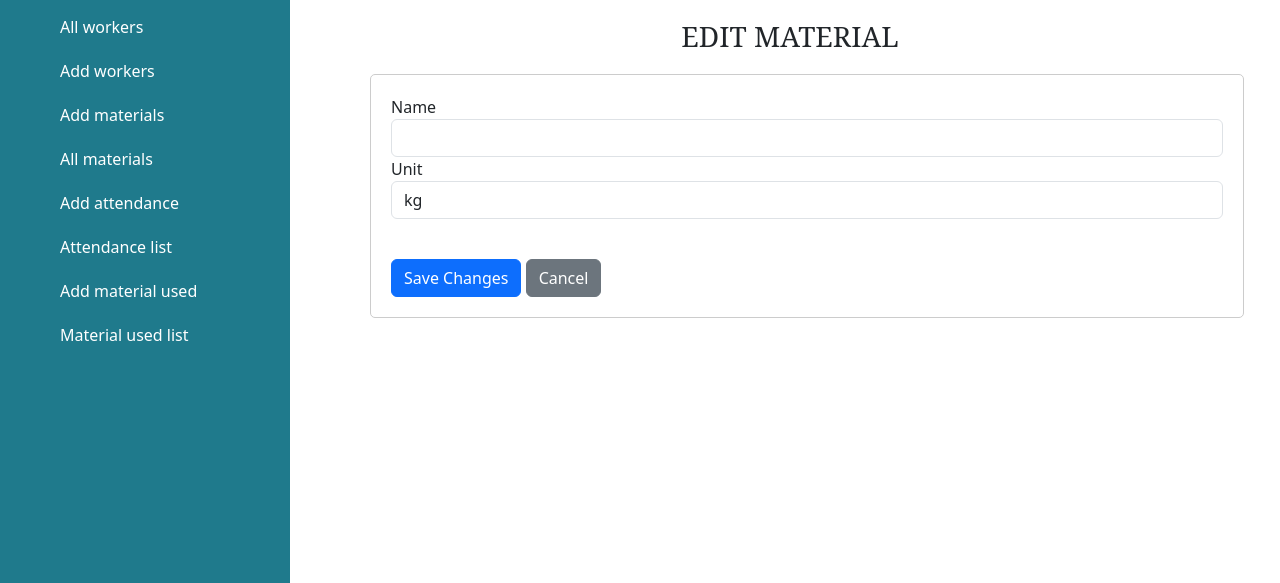
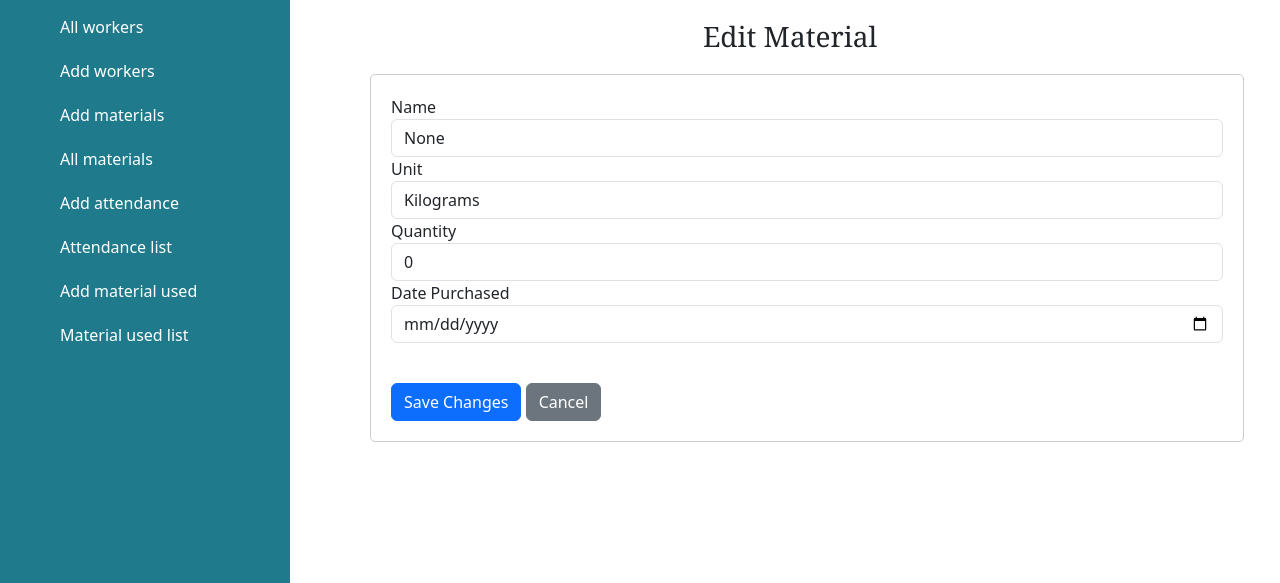
Before and after one commit to EstherAuma/Construction-site, a Django app: template materialTracker/templates/pages/edit-material.html in a window 1280 px wide. Shown: the top 583 px of the page. Run offline with Django 5.2, Linux system fonts and the light colour scheme; the template is opened without the code that fills it: values that come from a table or form of the project are taken from there, others are empty; some libraries are stand-ins or nearby versions.

Commit message:
fix editing the materials

```diff
--- a/materialTracker/forms.py
+++ b/materialTracker/forms.py
@@ -11,6 +11,10 @@
     class Meta:
         model = Material
         fields = ['name', 'quantity','unit',  'date_purchased']
+        widgets = {
+            'date_purchased': forms.DateInput(attrs={'type': 'date', 'class': 'form-control'}),
+            'unit': forms.Select(choices=Material.UNIT_CHOICES, attrs={'class': 'form-control'})
+        }
 
 class AttendanceForm(forms.ModelForm):
     class Meta:
--- a/materialTracker/models.py
+++ b/materialTracker/models.py
@@ -1,5 +1,6 @@
 from django.db import models
 from django.core.exceptions import ValidationError
+from decimal import Decimal
 
 from django.utils import timezone
 def validate_not_future_date(value):
@@ -45,7 +46,7 @@
 
 class MaterialUsage(models.Model):
     material = models.ForeignKey(Material, on_delete=models.CASCADE)
-    quantity = models.CharField(max_length=10, null=False, blank=False)
+    quantity = models.PositiveIntegerField(default=0)
     date_used = models.DateField(default=timezone.now, validators=[validate_not_future_date])
     price_per_unit = models.DecimalField(max_digits=10, decimal_places=2, null=False, blank=False)
 
@@ -54,4 +55,14 @@
 
     @property
     def total_price(self):
+
         return self.quantity * self.price_per_unit
+
+    def save(self, *args, **kwargs):
+        if self.pk is None:
+            material = self.material
+            if material.quantity < self.quantity:
+                raise ValidationError("Insufficient material quantity")
+            material.quantity -= self.quantity
+            material.save()
+        super().save(*args, **kwargs)
--- a/materialTracker/templates/pages/edit-material.html
+++ b/materialTracker/templates/pages/edit-material.html
@@ -1,23 +1,42 @@
 {% extends 'pages/base.html' %}
 {% block content %}
 
-<h3>EDIT MATERIAL</h3>
-<form method="POST" action="", class="add-material-form">
+<h3>Edit Material</h3>
+<form method="POST" action="" class="add-material-form">
     {% csrf_token %}
+
     <div class="form-group">
         <label for="{{ form.name.id_for_label }}">Name</label>
         <input type="text" name="{{ form.name.name }}" id="{{ form.name.id_for_label }}"
-         value="{{ form.name.value|default_if_none:'' }}" class="form-control", required="True">
+               value="{{ form.name.value }}" class="form-control" required>
+    </div>
 
-    </div>
     <div class="form-group">
         <label for="{{ form.unit.id_for_label }}">Unit</label>
-        <input type="text" name="{{ form.unit.name }}" id="{{ form.unit.id_for_label }}"
-         value="{{ form.unit.value|default_if_none:'' }}" class="form-control", required="True">
+        <select name="{{ form.unit.name }}" id="{{ form.unit.id_for_label }}" class="form-control" required>
+            {% for choice in form.unit.field.choices %}
+                <option value="{{ choice.0 }}" {% if choice.0 == form.unit.value %}selected{% endif %}>
+                    {{ choice.1 }}
+                </option>
+            {% endfor %}
+        </select>
+    </div>
 
+    <div class="form-group">
+        <label for="{{ form.quantity.id_for_label }}">Quantity</label>
+        <input type="number" name="{{ form.quantity.name }}" id="{{ form.quantity.id_for_label }}"
+               value="{{ form.quantity.value }}" class="form-control" required>
     </div>
+
+    <div class="form-group">
+        <label for="{{ form.date_purchased.id_for_label }}">Date Purchased</label>
+        <input type="date" name="{{ form.date_purchased.name }}" id="{{ form.date_purchased.id_for_label }}"
+               value="{{ form.date_purchased.value }}" class="form-control" required>
+    </div>
+
     <br>
     <button type="submit" class="btn btn-primary mt-3">Save Changes</button>
     <a href="{% url 'materials' %}" class="btn btn-secondary mt-3">Cancel</a>
 </form>
+
 {% endblock %}
--- a/materialTracker/templates/pages/material-usage-list.html
+++ b/materialTracker/templates/pages/material-usage-list.html
@@ -1,6 +1,6 @@
 {% extends 'pages/base.html' %}
 {% block content %}
-    <h3>MATERIALS USED</h3>
+    <h1>Materials Used</h1>
     <table class="table">
         <thead>
             <tr>
@@ -8,6 +8,7 @@
                 <th>Quantity</th>
                 <th>Date Used</th>
                 <th>Price Per Unit</th>
+                <th>Total Price</th>
             </tr>
         </thead>
         <tbody>
@@ -17,7 +18,7 @@
                     <td>{{ material.quantity }}</td>
                     <td>{{ material.date_used }}</td>
                     <td>{{ material.price_per_unit }}</td>
-
+                    <td>{{ material.total_price }}</td>
                 </tr>
             {% endfor %}
         </tbody>
```
Also changed, not shown: materialTracker/views.py (+11 -3 lines), materialTracker/migrations/0010_alter_materialusage_quantity.py (added), materialTracker/migrations/0011_alter_materialusage_quantity.py (added).
